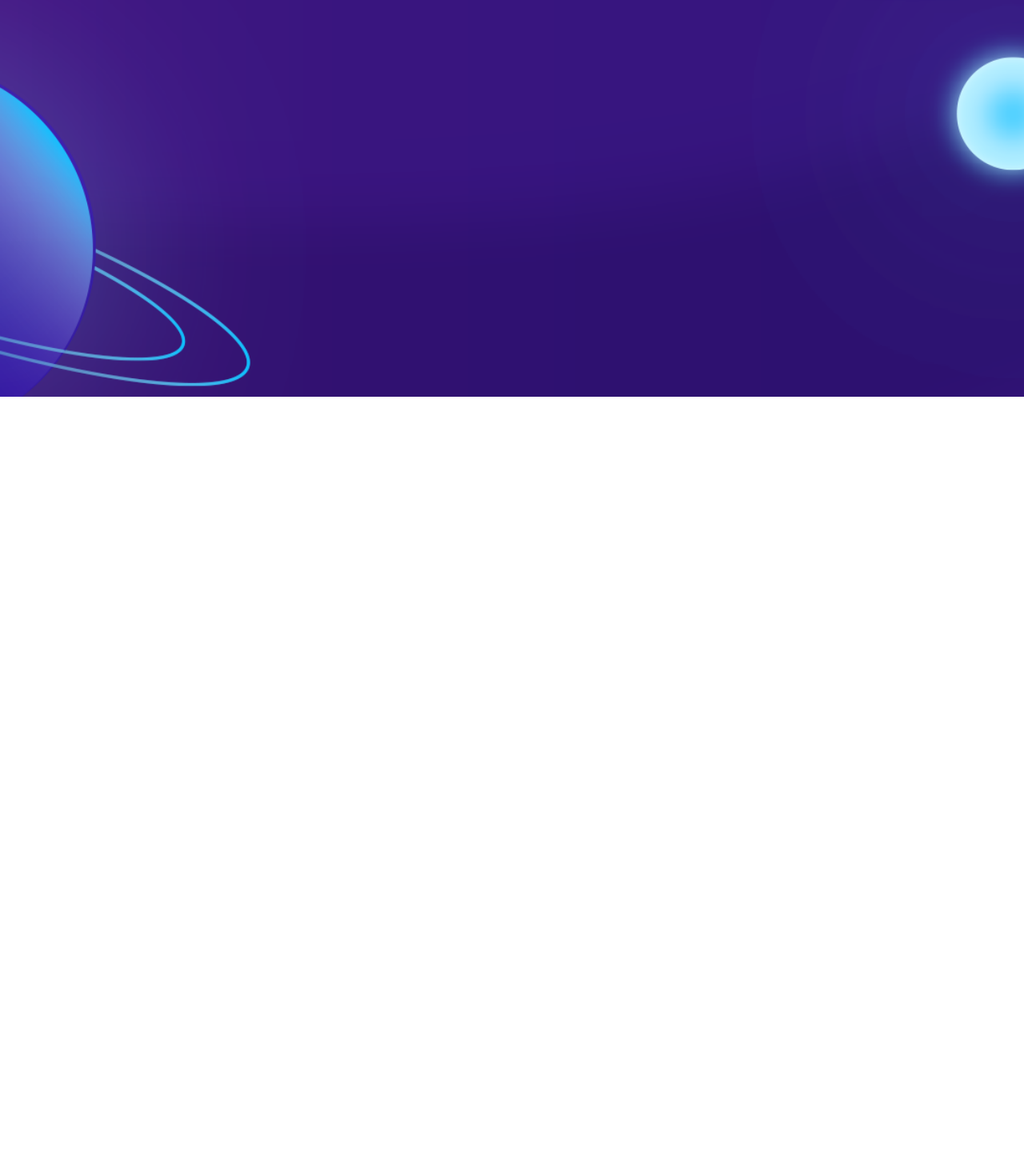
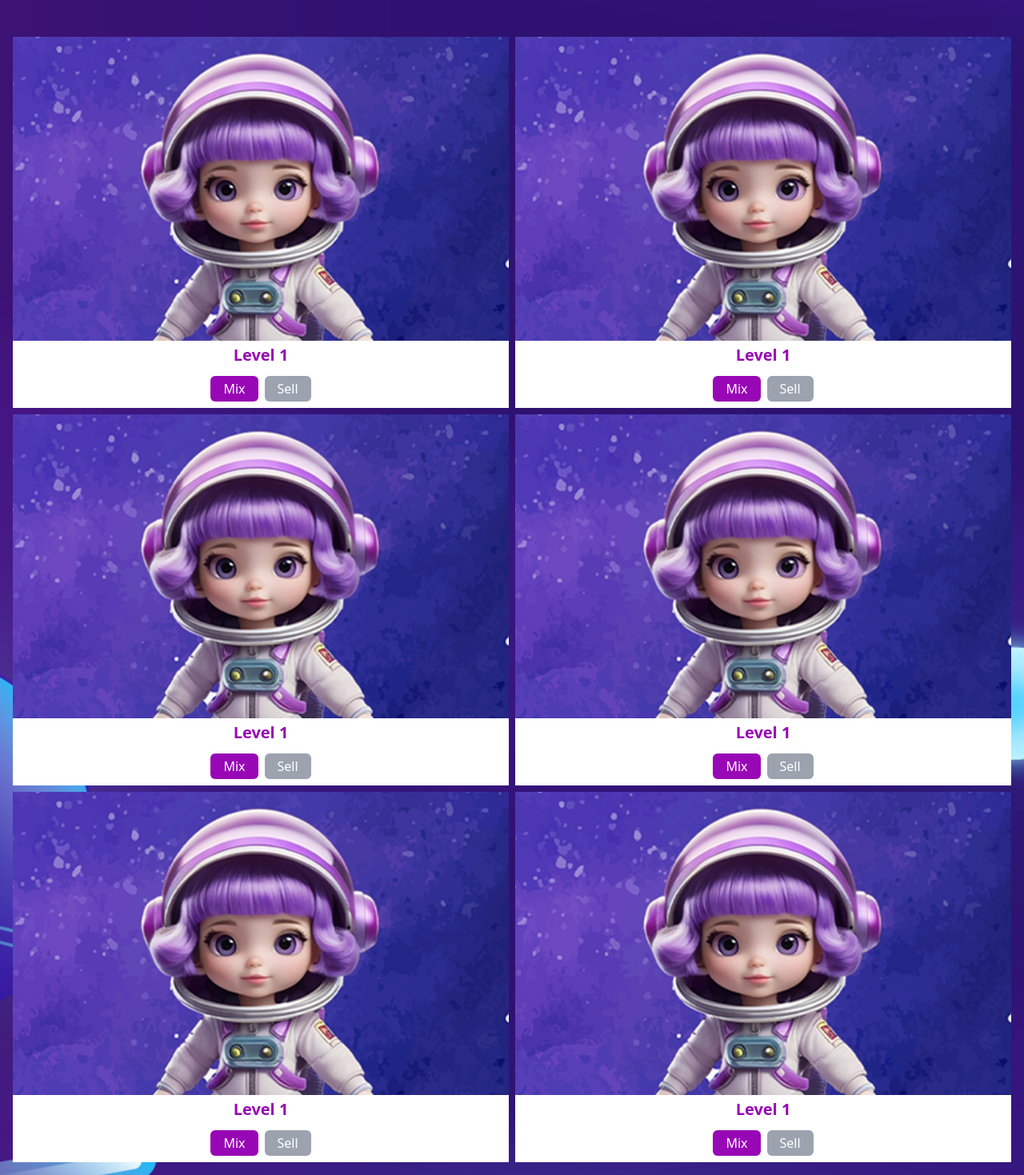
Before and after one commit to ZakkiShah5/joengg-game, a React (Vite) app: page /bag in a window 1280 px wide. Shown: the part 304-1773 px from the top of the page at 80% size. Before the commit the page ends 800 px from the top, so only its background shows below. Built offline with nearby package versions, Linux system fonts and the light colour scheme.

Commit message:
Bag page added

```diff
--- a/src/pages/Box/Box.jsx
+++ b/src/pages/Box/Box.jsx
@@ -2,6 +2,7 @@ import '../Main/Main.css'
 import Speaker from '../Ranking/components/Speaker'
 import Back from './components/Back'
 import Holdings from './components/Holdings'
+import Levels from './components/Levels'
 
 const Box = () => {
   return (
@@ -9,6 +10,7 @@ const Box = () => {
       <Speaker />
       <Back />
       <Holdings />
+      <Levels />
     </div>
   )
 }
--- a/src/pages/Box/components/Holdings.jsx
+++ b/src/pages/Box/components/Holdings.jsx
@@ -2,7 +2,7 @@ import coin from '../../../assets/main/coin.png'
 
 const Holdings = () => {
   return (
-    <div className='flex justify-between mt-8 bg-transparent-300 max-w-96 mx-auto py-14 px-4 rounded-2xl items-center'>
+    <div className='flex justify-between my-8 bg-transparent-300 max-w-96 mx-auto py-14 px-4 rounded-2xl items-center'>
         <h1 className='text-mypurple-600 font-medium text-lg'>Current Holding value: </h1>
         <div className='flex items-center gap-1'>
             <img src={coin} alt="coin" className='w-8' />
--- /dev/null
+++ b/src/pages/Box/components/Levels.jsx
@@ -0,0 +1,64 @@
+import bag from '../../../assets/bag/bag.png'
+
+const Levels = () => {
+  return (
+    <div className='mx-auto py-4 px-4 flex flex-col gap-2'>
+      <div className='flex gap-2'>
+        <div className='w-1/2 flex justify-center items-center flex-col bg-white'>
+          <img src={bag} alt='' />
+          <h1 className='text-xl my-1 text-mypurple-600 font-bold'>Level 1</h1>
+          <div className='p-2 flex gap-2'>
+            <button className='bg-mypurple-600 px-4 py-1 text-white rounded-md'>Mix</button>
+            <button className='bg-gray-400 px-4 py-1 text-white rounded-md'>Sell</button>
+          </div>
+        </div>
+        <div className='w-1/2 flex justify-center items-center flex-col bg-white'>
+          <img src={bag} alt='' />
+          <h1 className='text-xl my-1 text-mypurple-600 font-bold'>Level 1</h1>
+          <div className='p-2 flex gap-2'>
+            <button className='bg-mypurple-600 px-4 py-1 text-white rounded-md'>Mix</button>
+            <button className='bg-gray-400 px-4 py-1 text-white rounded-md'>Sell</button>
+          </div>
+        </div>
+      </div>
+      <div className='flex gap-2'>
+        <div className='w-1/2 flex justify-center items-center flex-col bg-white'>
+          <img src={bag} alt='' />
+          <h1 className='text-xl my-1 text-mypurple-600 font-bold'>Level 1</h1>
+          <div className='p-2 flex gap-2'>
+            <button className='bg-mypurple-600 px-4 py-1 text-white rounded-md'>Mix</button>
+            <button className='bg-gray-400 px-4 py-1 text-white rounded-md'>Sell</button>
+          </div>
+        </div>
+        <div className='w-1/2 flex justify-center items-center flex-col bg-white'>
+          <img src={bag} alt='' />
+          <h1 className='text-xl my-1 text-mypurple-600 font-bold'>Level 1</h1>
+          <div className='p-2 flex gap-2'>
+            <button className='bg-mypurple-600 px-4 py-1 text-white rounded-md'>Mix</button>
+            <button className='bg-gray-400 px-4 py-1 text-white rounded-md'>Sell</button>
+          </div>
+        </div>
+      </div>
+      <div className='flex gap-2'>
+        <div className='w-1/2 flex justify-center items-center flex-col bg-white'>
+          <img src={bag} alt='' />
+          <h1 className='text-xl my-1 text-mypurple-600 font-bold'>Level 1</h1>
+          <div className='p-2 flex gap-2'>
+            <button className='bg-mypurple-600 px-4 py-1 text-white rounded-md'>Mix</button>
+            <button className='bg-gray-400 px-4 py-1 text-white rounded-md'>Sell</button>
+          </div>
+        </div>
+        <div className='w-1/2 flex justify-center items-center flex-col bg-white'>
+          <img src={bag} alt='' />
+          <h1 className='text-xl my-1 text-mypurple-600 font-bold'>Level 1</h1>
+          <div className='p-2 flex gap-2'>
+            <button className='bg-mypurple-600 px-4 py-1 text-white rounded-md'>Mix</button>
+            <button className='bg-gray-400 px-4 py-1 text-white rounded-md'>Sell</button>
+          </div>
+        </div>
+      </div>
+    </div>
+  )
+}
+
+export default Levels
--- a/src/pages/Main/Main.css
+++ b/src/pages/Main/Main.css
@@ -1,6 +1,6 @@
 .bg-main {
     background-image: url('../../assets/main3.png');
-    height: 100vh;
+    min-height: 100vh;
     background-position: center;
     background-size: cover;
     background-attachment: fixed;
```
Also changed, not shown: src/assets/bag/bag.png (added).
